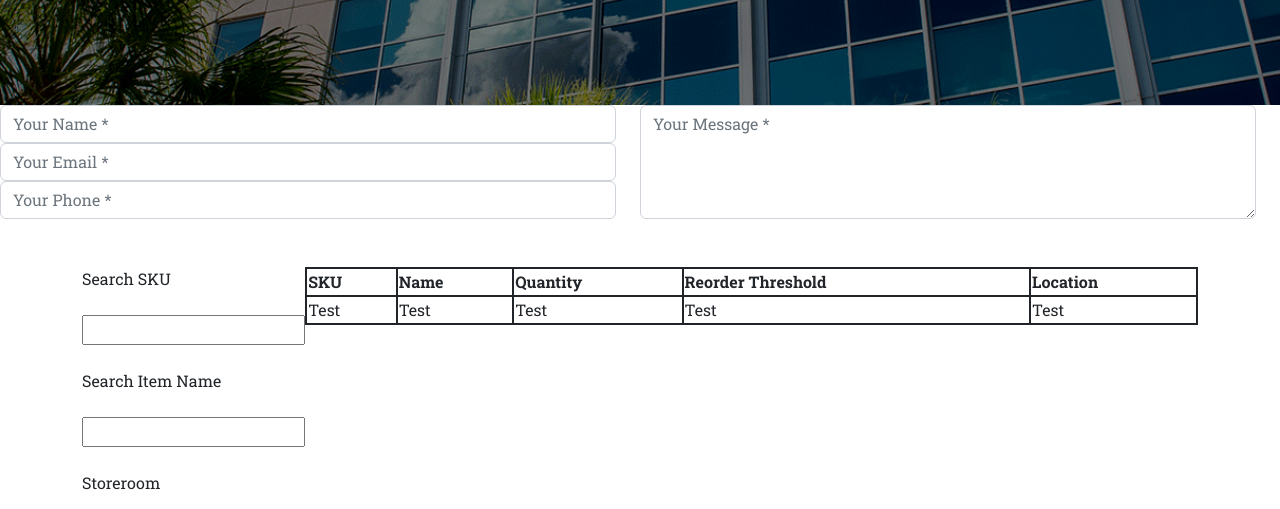
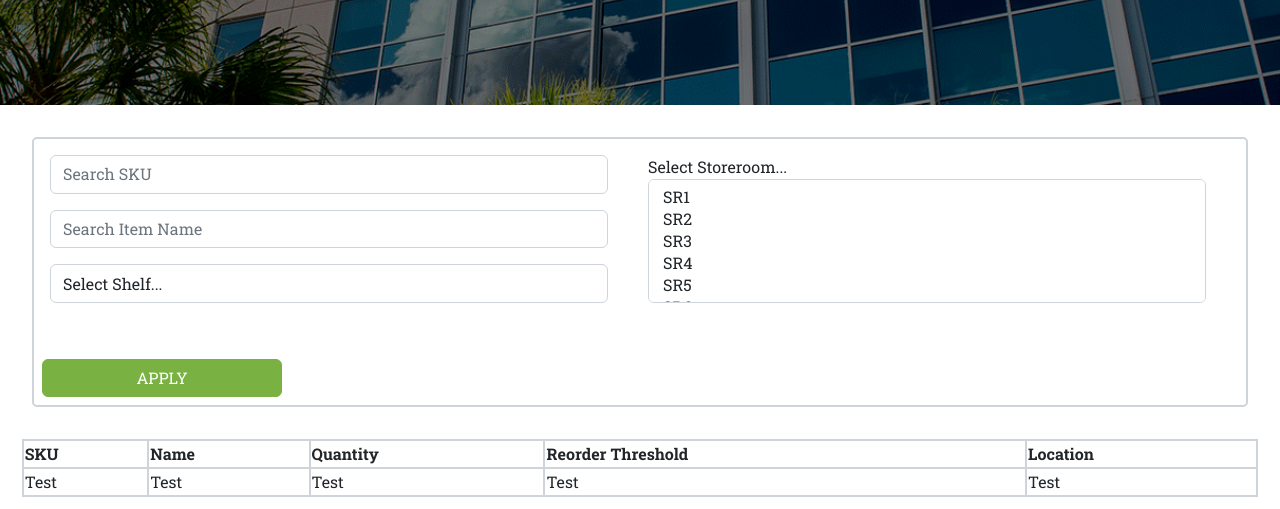
Before and after one commit to FPU-Capstone-23-24-Team-13/SmartIntentoryManagementSystem, a plain HTML site: page pages/viewInventory.html in a window 1280 px wide. Shown: the part 291-800 px from the top of the page. Drawn offline with nearby package versions, Linux system fonts and the light colour scheme.

Commit message:
fixed view Inventory form to top

```diff
--- a/pages/viewInventory.html
+++ b/pages/viewInventory.html
@@ -13,10 +13,10 @@
         <!-- Google fonts-->
         <link href="https://fonts.googleapis.com/css?family=Montserrat:400,700" rel="stylesheet" type="text/css" />
         <link href="https://fonts.googleapis.com/css?family=Roboto+Slab:400,100,300,700" rel="stylesheet" type="text/css" />
-        <!-- Core theme CSS (includes Bootstrap)-->
+        <!-- Core theme CSS (includes Bootstrap)         <link rel="stylesheet" href="../styling/viewInventory.css">-->
         <link href="../styling/styles.css" rel="stylesheet" />
         <link rel="stylesheet" href="../styling/universal.css">
-        <link rel="stylesheet" href="../styling/viewInventory.css">
+
   </head>
 
   <body>
@@ -48,48 +48,80 @@
         </div>
     </header>
 
-    <div class="container">
-        <div class="viewInventorySearch">
-
-        </div>
-    </div>
 
 
     <!-- Form -->
+    <div class="filterformcontainer" class="center">
     <form id="contactForm">
         <div class="row align-items-stretch mb-5">
             <div class="col-md-6">
                 <div class="form-group">
                     <!-- Search SKU input-->
-                    <input class="form-control" id="name" type="text" placeholder="Your Name *" data-sb-validations="required" />
-                    <div class="invalid-feedback" data-sb-feedback="name:required">A name is required.</div>
+                    <input class="form-control" id="SKU" type="text" placeholder="Search SKU" />
                 </div>
                 <div class="form-group">
                     <!-- Search Item Name-->
-                    <input class="form-control" id="email" type="email" placeholder="Your Email *" data-sb-validations="required,email" />
-                    <div class="invalid-feedback" data-sb-feedback="email:required">An email is required.</div>
-                    <div class="invalid-feedback" data-sb-feedback="email:email">Email is not valid.</div>
+                    <input class="form-control" id="SIN" type="text" placeholder="Search Item Name"/>
                 </div>
                 <div class="form-group mb-md-0">
                     <!-- Storeroom-->
-                    <input class="form-control" id="phone" type="tel" placeholder="Your Phone *" data-sb-validations="required" />
-                    <div class="invalid-feedback" data-sb-feedback="phone:required">A phone number is required.</div>
+                    <select class="form-control" id="selectShelf" type="multiple" placeholder="Select Shelf..." />
+                        <option value="Shelf">Select Shelf...</option>
+                        <option value="S1">S1</option>
+                        <option value="S2">S2</option>
+                        <option value="S3">S3</option>
+                        <option value="S4">S4</option>
+                        <option value="S5">S5</option>
+                    </select>
                 </div>
             </div>
             <div class="col-md-6">
                 <div class="form-group form-group-textarea mb-md-0">
-                    <!-- Message input-->
-                    <textarea class="form-control" id="message" placeholder="Your Message *" data-sb-validations="required"></textarea>
-                    <div class="invalid-feedback" data-sb-feedback="message:required">A message is required.</div>
+                    <!-- Storeroom-->
+                    <label for="storeroom">Select Storeroom...</label>
+                    <select class="form-control" id="storeroom" placeholder="Storeroom" size="5">
+                        <option value="SR1">SR1</option>
+                            <option value="SR2">SR2</option>
+                            <option value="SR3">SR3</option>
+                            <option value="SR4">SR4</option>
+                            <option value="SR5">SR5</option>
+                            <option value="SR6">SR6</option>
+                            <option value="SR7">SR7</option>
+                            <option value="SR8">SR8</option>
+                            <option value="SR9">SR9</option>
+                            <option value="SR10">SR10</option>
+                        </select>
                 </div>
             </div>
         </div>
+        <!-- Submit Button-->
+        <div class="text-center"><button class="btn btn-primary btn-xl text-uppercase" id="submitButton" type="submit">Apply</button></div>
+</form>
+</div>
 
 
+                <div id="mainR" class="center">
+                    <table>
+                        <tr>
+                            <th>SKU</th>
+                            <th>Name</th>
+                            <th>Quantity</th>
+                            <th>Reorder Threshold</th>
+                            <th>Location</th>
+                        </tr>
+                        <tr>
+                            <td>Test</td>
+                            <td>Test</td>
+                            <td>Test</td>
+                            <td>Test</td>
+                            <td>Test</td>
+                        </tr>
+                    </table>
+                </div>
 
+    </main>
 
-
-
+    <!-- Melia Old Form + weird div container
         <div class="container">
             <div class="main">
                 <div id="mainL">
@@ -125,28 +157,15 @@
                         <button type="submit" class="collapsible">Apply</button>
                     </form>
                 </div>
+             </div>
+            </div>
 
-                <div id="mainR">
-                    <table>
-                        <tr>
-                            <th>SKU</th>
-                            <th>Name</th>
-                            <th>Quantity</th>
-                            <th>Reorder Threshold</th>
-                            <th>Location</th>
-                        </tr>
-                        <tr>
-                            <td>Test</td>
-                            <td>Test</td>
-                            <td>Test</td>
-                            <td>Test</td>
-                            <td>Test</td>
-                        </tr>
-                    </table>
-                </div>
-            </div>
+        <div class="container">
+        <div class="viewInventorySearch">
         </div>
-    </main>
+    </div>
+
+-->
 
     <!-- Bootstrap core JS-->
     <script src="https://cdn.jsdelivr.net/npm/bootstrap@5.2.3/dist/js/bootstrap.bundle.min.js"></script>
--- a/styling/viewInventory.css
+++ b/styling/viewInventory.css
@@ -67,4 +67,5 @@ label {
 
 #mainR {
     width: 80%;
+    margin-left: 30px;
 }
```
Also changed, not shown: styling/styles.css.
